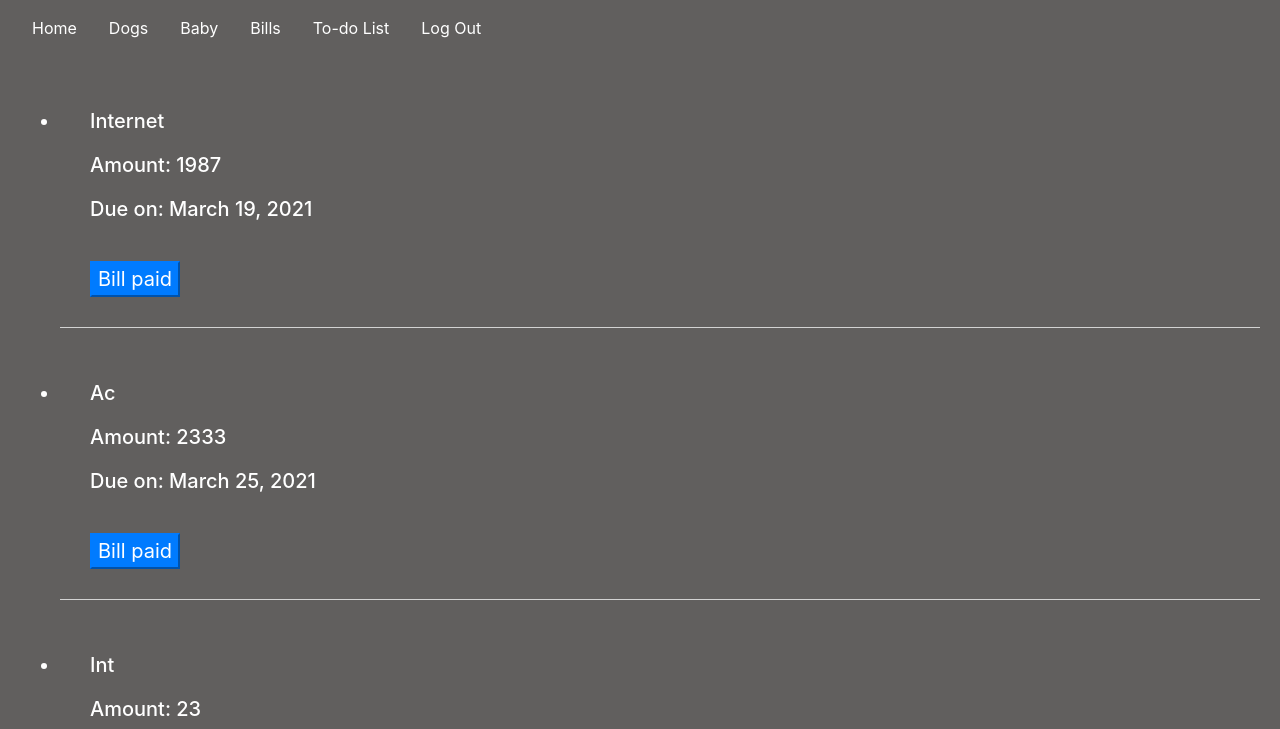
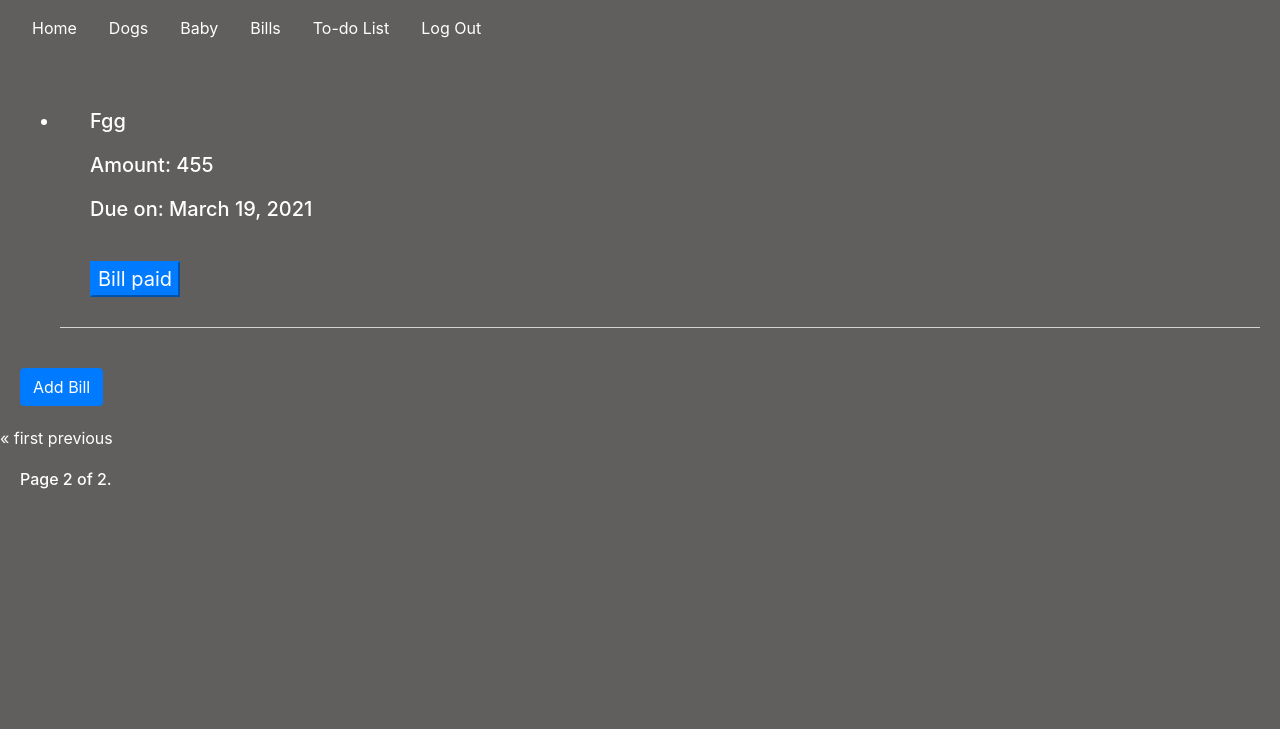
Before and after one commit to crostipunctus/housemouse, a Django app: page /bills?page=2 in a window 1280 px wide. Shown: the top 729 px of the page. After the commit the page ends 489 px from the top, so only its background shows below. Run offline with Django 3.2, Linux system fonts and the light colour scheme; a user stored in the database is signed in; data comes from the database, SQL or seed files in the repository; both versions use the stored data as it was after the commit; some libraries are stand-ins or nearby versions.

Commit message:
pagination for bills done

```diff
--- a/housemanager/static/housemanager/styles.css
+++ b/housemanager/static/housemanager/styles.css
@@ -134,3 +134,7 @@ a:hover{
 #note-but {
     margin-left: 20px;
 }
+
+#vacc-done {
+    margin-left: 20px;
+}
--- a/housemanager/templates/housemanager/bills.html
+++ b/housemanager/templates/housemanager/bills.html
@@ -10,7 +10,7 @@
 
 
 <ul id="bills">
-    {% for bills in bills %}
+    {% for bills in page_obj %}
     <li class="listitem" data-id={{bills.id}}>
         <h5>{{bills.bill_name | title}}</h5>
         <h5>Amount: {{bills.bill_amount}}</h5>
@@ -23,7 +23,25 @@
 
 <button class="btn btn-primary" id="bill-button">Add Bill</button>
 
+<div class="pagination">
+    <span class="step-links">
 
+        {% if page_obj.has_previous %}
+           <a href="?page=1">&laquo; first</a></li>
+            <a href="?page={{ page_obj.previous_page_number }}">previous</a></li>
+        {% endif %}
+
+        <span class="current">
+           <h6>Page {{ page_obj.number }} of {{ page_obj.paginator.num_pages }}.</h6>
+        </span>
+
+        {% if page_obj.has_next %}
+          <a  href="?page={{ page_obj.next_page_number }}">next</a></li>
+           <a  href="?page={{ page_obj.paginator.num_pages }}">last &raquo;</a></li>
+        {% endif %}
+
+</div>
+</span>
 
 
 
--- a/housemanager/templates/housemanager/dog_name.html
+++ b/housemanager/templates/housemanager/dog_name.html
@@ -18,7 +18,7 @@
     {% if vaccine %}
         <h5>{{vaccine.vaccine_dog}} took {{vaccine.vaccine_type}} vaccine on {{vaccine.vaccine_lastdate}}</h5>
         <h5>{{vaccine.vaccine_dog}}'s next vaccine is on {{vaccine.vaccine_duedate}}</h5>
-        <button class="btn btn-success" id="vacc-done">Done</button>
+        <button class="btn btn-success" id="vacc-done">Vaccine done</button>
 
     {% endif %}
 
--- a/housemanager/views.py
+++ b/housemanager/views.py
@@ -12,6 +12,7 @@ from django.views.decorators import csrf
 from .models import Dogs, Todo, Items, Baby, Vaccine, Bills
 from django.views.decorators.csrf import csrf_exempt
 import json
+from django.core.paginator import Paginator
 
 @login_required(login_url="/login")
 def index(request):
@@ -132,8 +133,13 @@ def baby(request):
 @login_required(login_url="/login")
 def bills(request):
     bills = Bills.objects.all()
+    paginator = Paginator(bills, 10)
+    page_number = request.GET.get('page')
+    page_obj = paginator.get_page(page_number)
+
     return render(request, "housemanager/bills.html", {
         "bills": bills,
+        "page_obj": page_obj
     })
 
 @csrf_exempt
```
Also changed, not shown: db.sqlite3.
